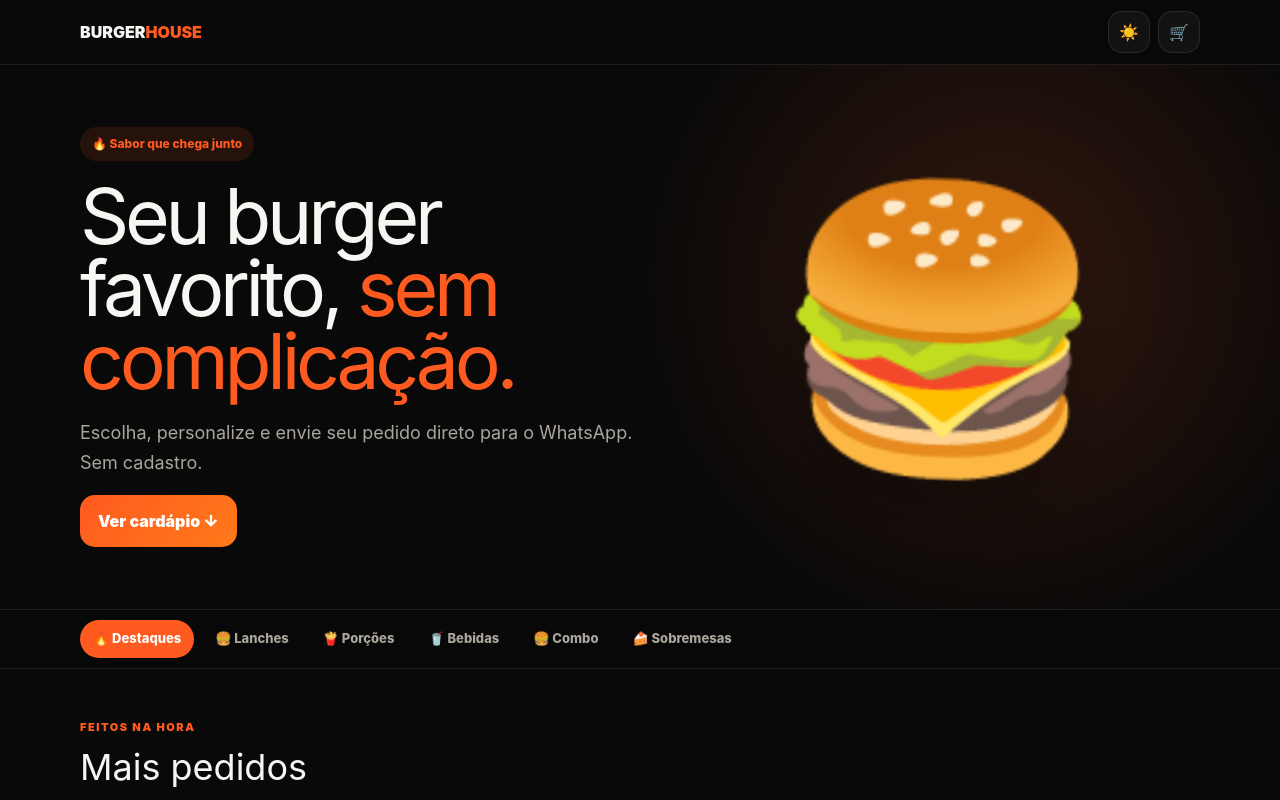
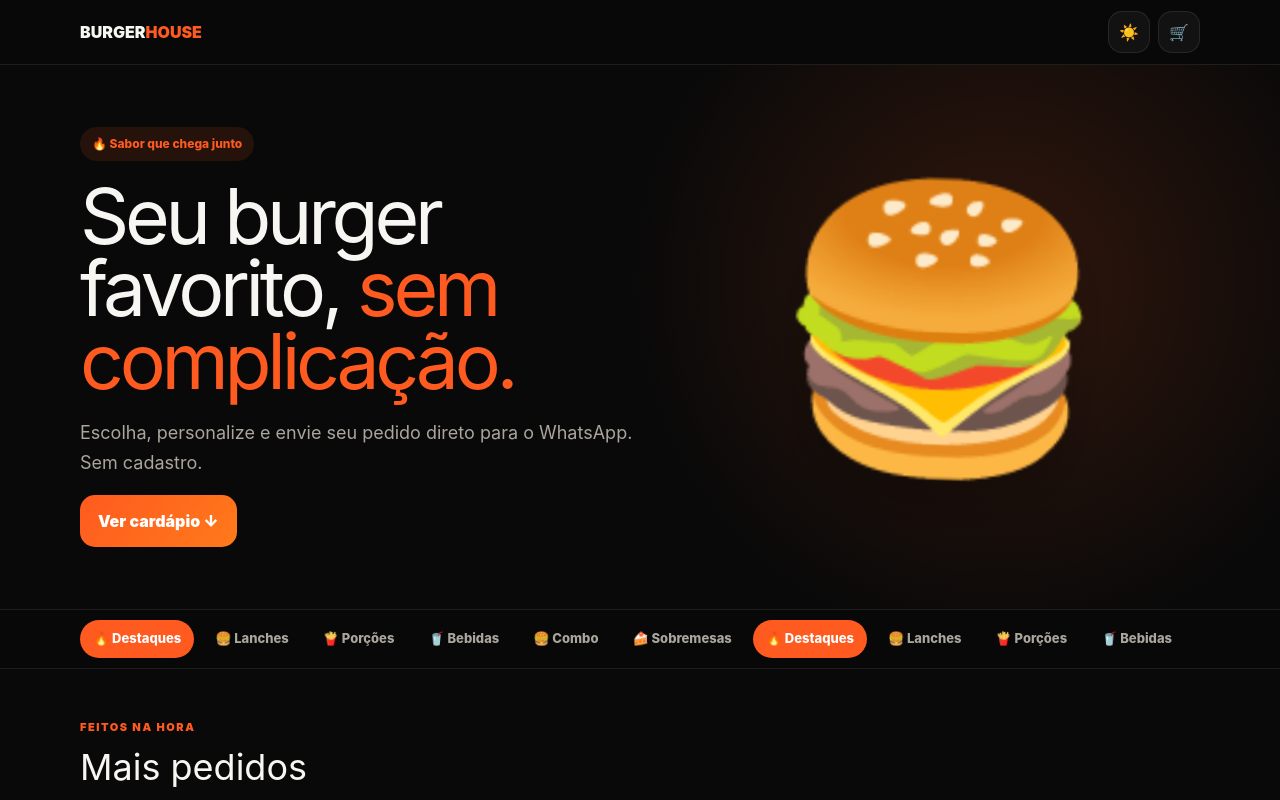
Before and after one commit to LEBEATO/cardapio-digital, a React (Vite) app: page / in a window 1280 px wide. Shown: the top 800 px of the page. Built offline with nearby package versions, Linux system fonts and the light colour scheme.

Commit message:
fix: make category ticker truly continuous

```diff
--- a/src/pages/HomePage.tsx
+++ b/src/pages/HomePage.tsx
@@ -11,12 +11,12 @@ export function HomePage(){
  useEffect(()=>{document.documentElement.dataset.theme=dark?"dark":"light";localStorage.setItem("theme",dark?"dark":"light")},[dark]);
  const count=useMemo(()=>cart.reduce((s,i)=>s+i.quantity,0),[cart]);
  useEffect(()=>{const el=categoryRefs.current[activeCategory];el?.scrollIntoView({behavior:"smooth",block:"nearest",inline:"center"})},[activeCategory]);
- useEffect(()=>{const scroller=categoryScrollRef.current;if(!scroller||window.innerWidth>760||window.matchMedia("(prefers-reduced-motion: reduce)").matches)return;let direction=1;let paused=false;let raf=0;let last=performance.now();const speed=22;const frame=(now:number)=>{const max=Math.max(0,scroller.scrollWidth-scroller.clientWidth);if(!paused&&max>1){const dt=Math.min(40,now-last)/1000;let next=scroller.scrollLeft+direction*speed*dt;if(next>=max){next=max;direction=-1}else if(next<=0){next=0;direction=1}scroller.scrollLeft=next}last=now;raf=requestAnimationFrame(frame)};const pause=()=>{paused=true};const resume=()=>{window.setTimeout(()=>{paused=false;last=performance.now()},500)};raf=requestAnimationFrame(frame);scroller.addEventListener("pointerdown",pause);scroller.addEventListener("pointerup",resume);scroller.addEventListener("pointercancel",resume);return()=>{cancelAnimationFrame(raf);scroller.removeEventListener("pointerdown",pause);scroller.removeEventListener("pointerup",resume);scroller.removeEventListener("pointercancel",resume)}},[]);
+ useEffect(()=>{const scroller=categoryScrollRef.current;if(!scroller||window.innerWidth>760||window.matchMedia("(prefers-reduced-motion: reduce)").matches)return;let raf=0;let last=performance.now();let offset=0;const speed=24;const loop=()=>Math.max(0,scroller.scrollWidth/2);const frame=(now:number)=>{const width=loop();if(width>0){offset=(offset+speed*Math.min(50,now-last)/1000)%width;scroller.scrollLeft=offset}last=now;raf=requestAnimationFrame(frame)};raf=requestAnimationFrame(frame);return()=>cancelAnimationFrame(raf)},[]);
  function updateQuantity(key:string,q:number){setCart(c=>q<=0?c.filter(i=>i.cartKey!==key):c.map(i=>i.cartKey===key?{...i,quantity:Math.min(20,q)}:i))}
  function quickAdd(p:Product){setCart(c=>{const key=`${p.id}::`;const found=c.find(i=>i.cartKey===key);return found?c.map(i=>i.cartKey===key?{...i,quantity:i.quantity+1}:i):[...c,{...p,cartKey:key,quantity:1,selectedAddOns:[]}]})}
  return <main><Header dark={dark} count={count} onTheme={()=>setDark(v=>!v)} onCart={()=>count>0&&setCartOpen(true)}/>
  <section className="hero"><div className="shell hero-grid"><div className="hero-copy"><span className="pill">🔥 Sabor que chega junto</span><h1>Seu burger favorito, <em>sem complicação.</em></h1><p>Escolha, personalize e envie seu pedido direto para o WhatsApp. Sem cadastro.</p><a className="primary" href="#cardapio">Ver cardápio ↓</a></div><div className="burger-stage"><div className="burger">🍔</div></div></div></section>
- <nav className="categories" aria-label="Categorias"><div ref={categoryScrollRef} className="shell category-scroll">{[["🔥 Destaques","Destaques","#cardapio"],["🍔 Lanches","Lanches","#cardapio"],["🍟 Porções","Porções","#cardapio"],["🥤 Bebidas","Bebidas","#bebidas"],["🍔 Combo","Combos","#combos"],["🍰 Sobremesas","Sobremesas","#cardapio"]].map(([label,name,target])=><a ref={el=>{categoryRefs.current[name]=el}} className={activeCategory===name?"active":""} href={target} key={name} onClick={()=>setActiveCategory(name)}>{label}</a>)}</div></nav>
+ <nav className="categories" aria-label="Categorias"><div ref={categoryScrollRef} className="shell category-scroll">{[0,1].flatMap(copy=>[["🔥 Destaques","Destaques","#cardapio"],["🍔 Lanches","Lanches","#cardapio"],["🍟 Porções","Porções","#cardapio"],["🥤 Bebidas","Bebidas","#bebidas"],["🍔 Combo","Combos","#combos"],["🍰 Sobremesas","Sobremesas","#cardapio"]].map(([label,name,target])=><a ref={el=>{if(copy===0)categoryRefs.current[name]=el}} className={activeCategory===name?"active":""} href={target} key={`${copy}-${name}`} onClick={()=>setActiveCategory(name)} aria-hidden={copy===1}>{label}</a>))}</div></nav>
  <section className="shell menu" id="cardapio"><p className="eyebrow">Feitos na hora</p><h2>Mais pedidos</h2><div className="product-grid">{products.filter(p=>p.category!=="Bebidas"&&p.category!=="Combos").map(p=><ProductCard key={p.id} product={p} onOpen={quickAdd} onQuickAdd={quickAdd}/>)}</div><div className="menu-section" id="combos"><p className="eyebrow">Economize no pedido</p><h2>Combos</h2><div className="product-grid">{products.filter(p=>p.category==="Combos").map(p=><ProductCard key={p.id} product={p} onOpen={quickAdd} onQuickAdd={quickAdd}/>)}</div></div><div className="menu-section" id="bebidas"><p className="eyebrow">Para acompanhar</p><h2>Bebidas</h2><div className="product-grid">{products.filter(p=>p.category==="Bebidas").map(p=><ProductCard key={p.id} product={p} onOpen={quickAdd} onQuickAdd={quickAdd}/>)}</div></div></section>
  {cartOpen&&count>0&&<CartDrawer items={cart} onClose={()=>setCartOpen(false)} onQuantity={updateQuantity} onClear={()=>{setCart([]);setCartOpen(false)}}/>}
  {count>0&&<button className="cart-bar" onClick={()=>setCartOpen(true)}><span><b>{count}</b> {count===1?"item":"itens"}</span><strong>Ver carrinho →</strong></button>}
```
